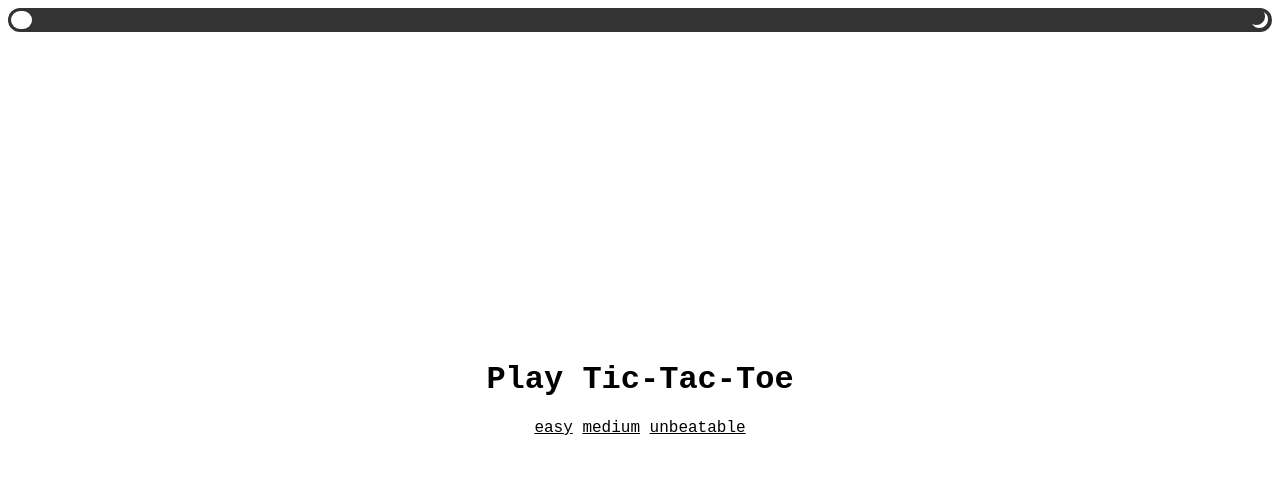
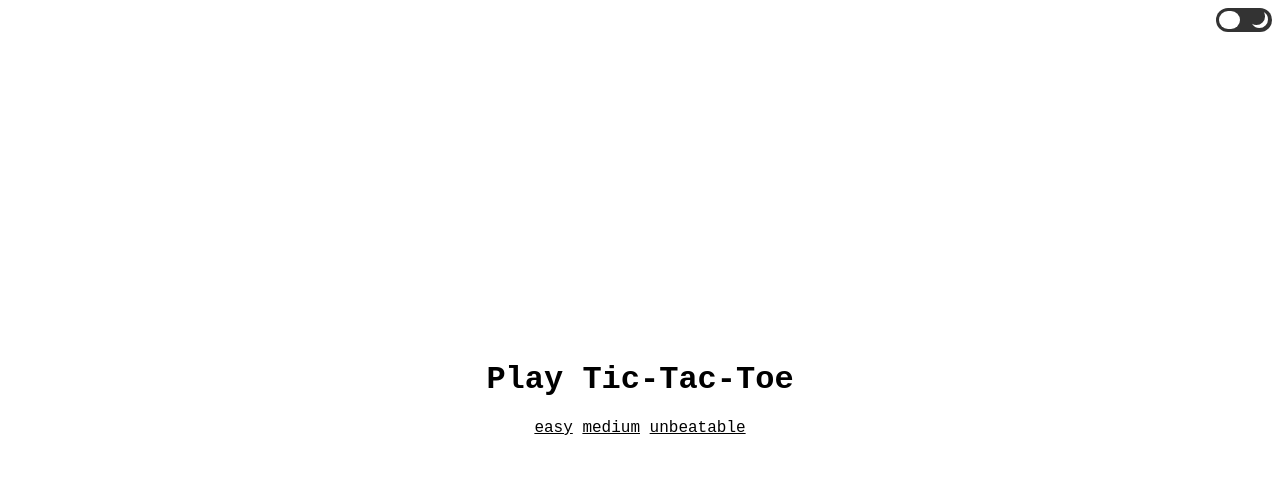
Before and after one commit to Tasha876/Tic-Tac-Toe, a website: page index.html in a window 1280 px wide. Drawn offline with Linux system fonts and the light colour scheme.

Commit message:
small style change

```diff
--- a/style.css
+++ b/style.css
@@ -309,7 +309,8 @@ header {
 label.switch {
     position: relative;
     height: 1.5em;
-    min-width: 3em;
+    max-width: 3.5em;
+    min-width: 3.5em;
     margin: 0.5em;
     flex: 1;
     background-color: var(--switch-color);
```
